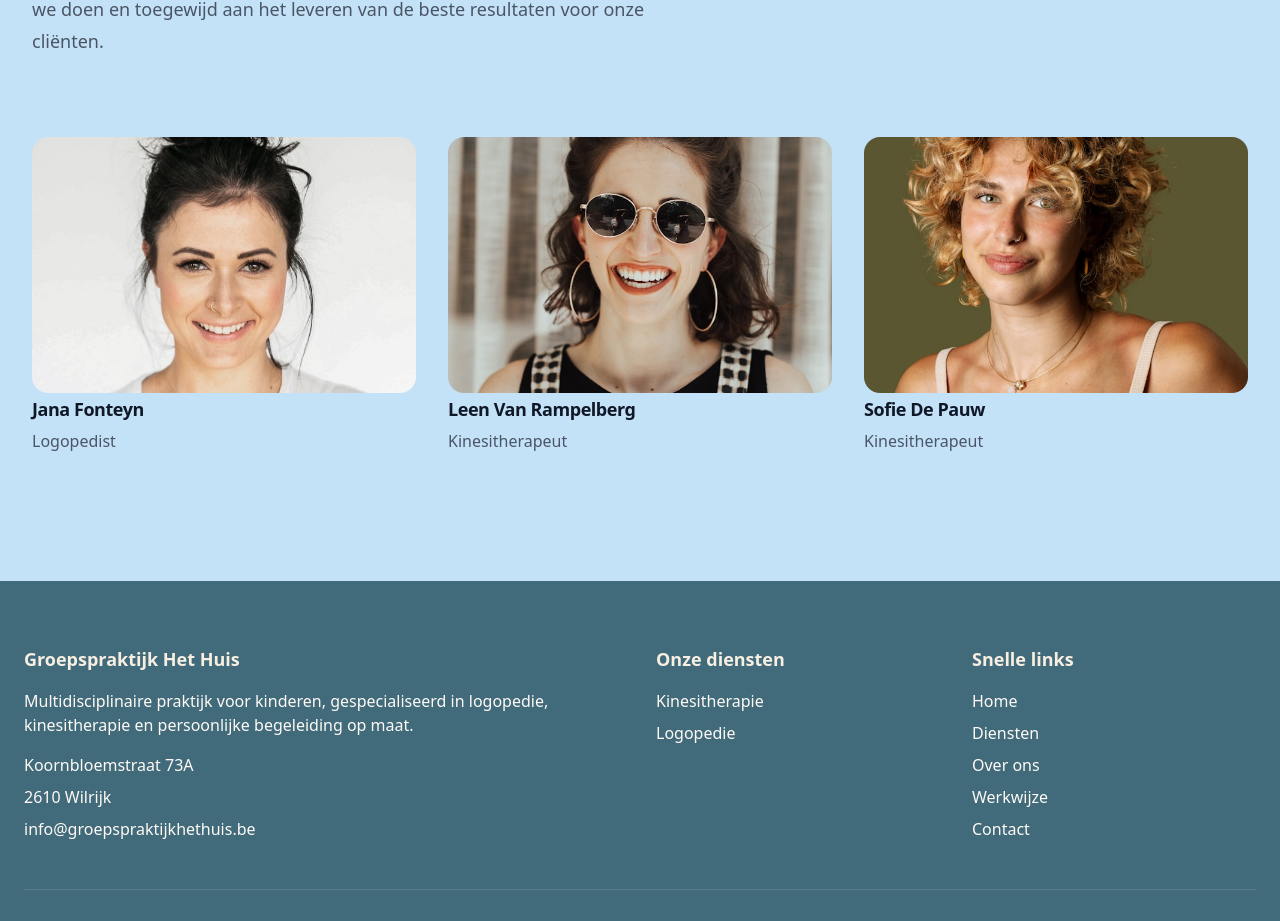
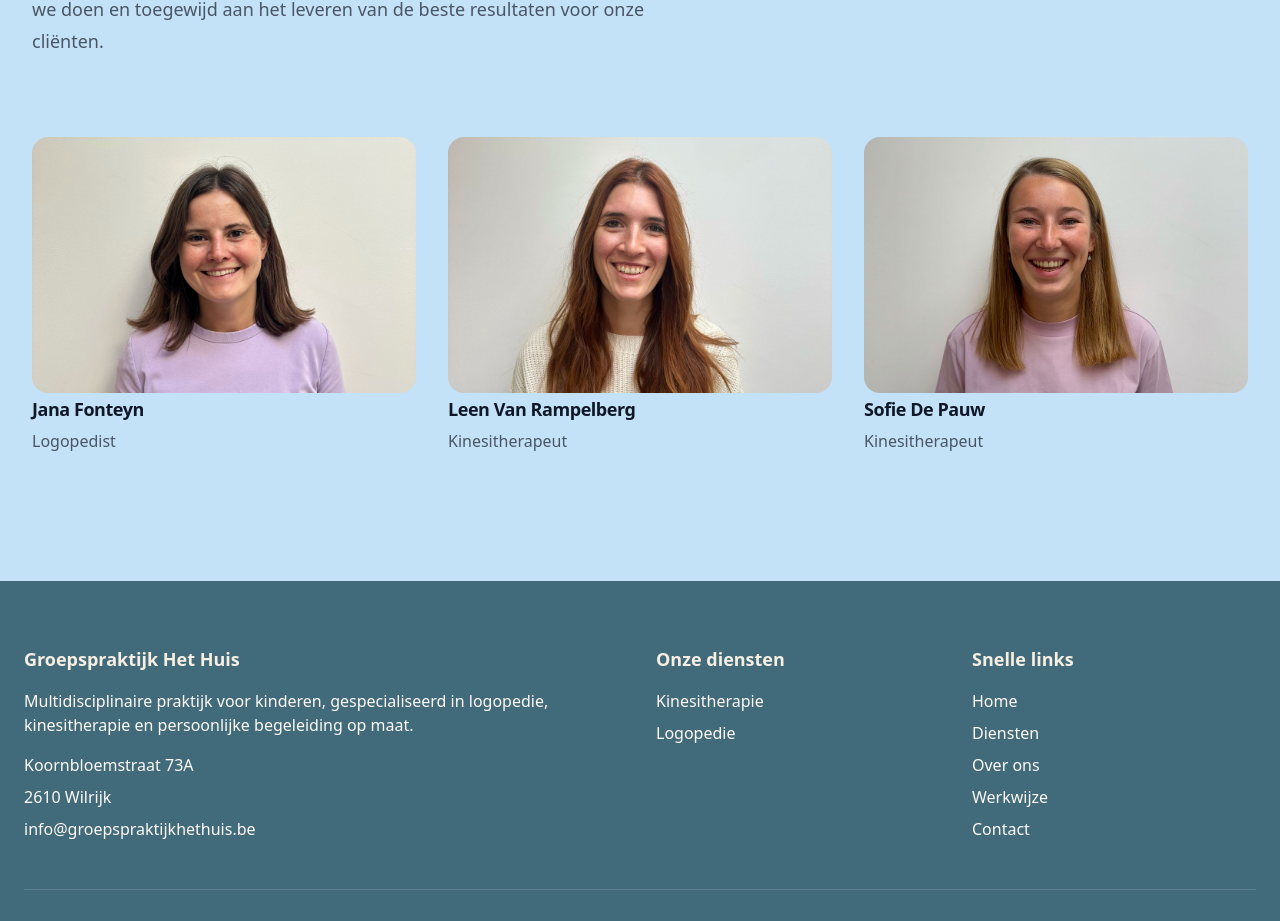
Before and after one commit to codeinkbe/groepspraktijkhethuis, a Next.js app: page /over-ons in a window 1280 px wide. Shown: the part 1135-2056 px from the top of the page. Built offline with nearby package versions, Linux system fonts and the light colour scheme.

Commit message:
Update team member image paths

```diff
--- a/app/over-ons/page.tsx
+++ b/app/over-ons/page.tsx
@@ -60,7 +60,7 @@ const team = [
     name: "Jana Fonteyn",
     slug: "jana-fonteyn" as const,
     role: "Logopedist",
-    imageUrl: "/profiles/jana.jpg",
+    imageUrl: "/profiles/Site-foto-Jana.jpg",
     skills: [],
     // xUrl: "#",
     // linkedinUrl: "#",
@@ -69,7 +69,7 @@ const team = [
     name: "Leen Van Rampelberg",
     slug: "leen-van-rampelberg" as const,
     role: "Kinesitherapeut",
-    imageUrl: "/profiles/leen.jpg",
+    imageUrl: "/profiles/Site-foto-Leen.jpg",
     skills: [],
     // xUrl: "#",
     // linkedinUrl: "#",
@@ -78,7 +78,7 @@ const team = [
     name: "Sofie De Pauw",
     slug: "sofie-de-pauw" as const,
     role: "Kinesitherapeut",
-    imageUrl: "/profiles/sofie.jpg",
+    imageUrl: "/profiles/Site-foto-Sofie.jpg",
     skills: [],
     // xUrl: "#",
     // linkedinUrl: "#",
```
